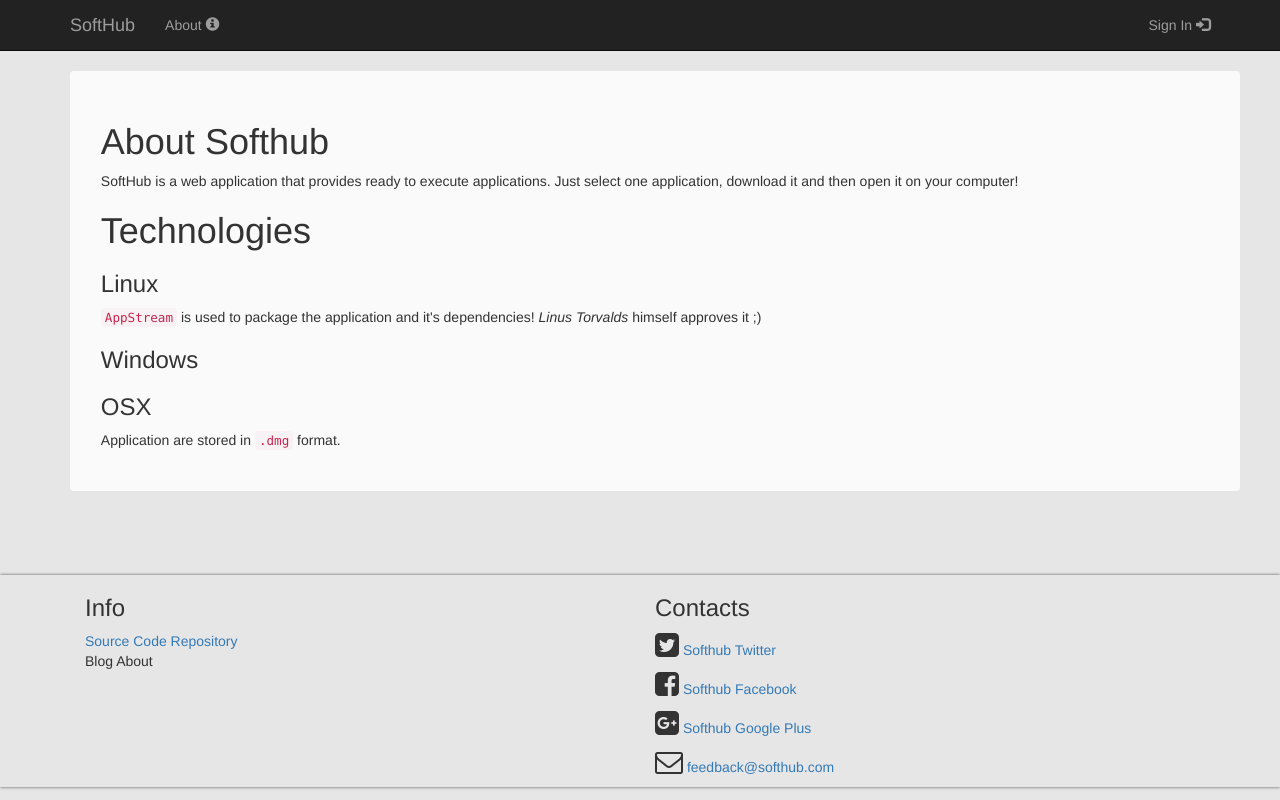
After one commit to davcri/softhub, a Django app: page /softhub/about in a window 1280 px wide. The commit adds this page. Run offline with Django 3.2, Linux system fonts and the light colour scheme; parts of the project's set-up code (start-up, migrations or seed data) failed here and were passed over; some libraries are stand-ins or nearby versions.

Commit message:
Added about page

```diff
--- a/softhub/static/softhub/css/base.css
+++ b/softhub/static/softhub/css/base.css
@@ -5,6 +5,13 @@
 
 .gray-background {
   background-color: rgb(230, 230, 230);
+}
+
+.white-background {
+  background-color: rgb(250, 250, 250);
+  border-radius: 4px;
+  padding: 2.2em;
+  /*font-size: 1em;*/
 }
 
 .fixed-img-size {
--- /dev/null
+++ b/softhub/templates/softhub/about/about.html
@@ -0,0 +1,33 @@
+{% extends 'softhub/base.html' %}
+
+{% block title %}
+  <title>About Softhub</title>
+{% endblock title %}
+
+{% block content %}
+  <div class="container white-background">
+    <h1>About Softhub</h1>
+    <p>
+      SoftHub is a web application that provides ready to execute applications.
+      Just select one application, download it and then open it on your computer!
+    </p>
+
+    <h1>Technologies</h1>
+
+    <h3>Linux</h3>
+    <p>
+       <code>AppStream</code> is used to package the
+      application and it's dependencies! <i>Linus Torvalds</i> himself approves
+      it ;)
+    </p>
+
+    <h3>Windows</h3>
+    <p>
+    </p>
+
+    <h3>OSX</h3>
+    <p>
+      Application are stored in <code>.dmg</code> format.
+    </p>
+  </div>
+{% endblock content %}
--- a/softhub/templates/softhub/components/navbar.html
+++ b/softhub/templates/softhub/components/navbar.html
@@ -12,7 +12,7 @@
 
     <div id="navbar" class="collapse navbar-collapse">
       <ul class="nav navbar-nav">
-        <li><a href="#">About <i class="glyphicon glyphicon-info-sign" aria-hidden="true"></i></a></li>
+        <li><a href="{% url 'softhub:about' %}">About <i class="glyphicon glyphicon-info-sign" aria-hidden="true"></i></a></li>
         <!-- <li><a href="#about">About</a></li>
         <li><a href="#contact">Contact</a></li> -->
       </ul>
--- a/softhub/urls.py
+++ b/softhub/urls.py
@@ -14,6 +14,7 @@ from .views.VersionUpload import VersionUpload
 from .views.ExecutableUpload import ExecutableUpload
 from .views.ExecutableUpdate import ExecutableUpdate
 from .views.UserCreation import UserCreation
+from .views.AboutTemplateView import AboutTemplateView
 
 
 app_name = 'softhub'
@@ -22,9 +23,15 @@ urlpatterns = [
     ##################
     # Template Views #
     ##################
-    url(r'^$',
+    url(
+        r'^$',
         SofthubIndex.as_view(),
         name='index'),
+
+    url(
+        r'^about$',
+        AboutTemplateView.as_view(),
+        name='about'),
 
     ##################
     # Detail Views   #
--- /dev/null
+++ b/softhub/views/AboutTemplateView.py
@@ -0,0 +1,5 @@
+from django.views.generic import TemplateView
+
+
+class AboutTemplateView(TemplateView):
+    template_name = 'softhub/about/about.html'
```
